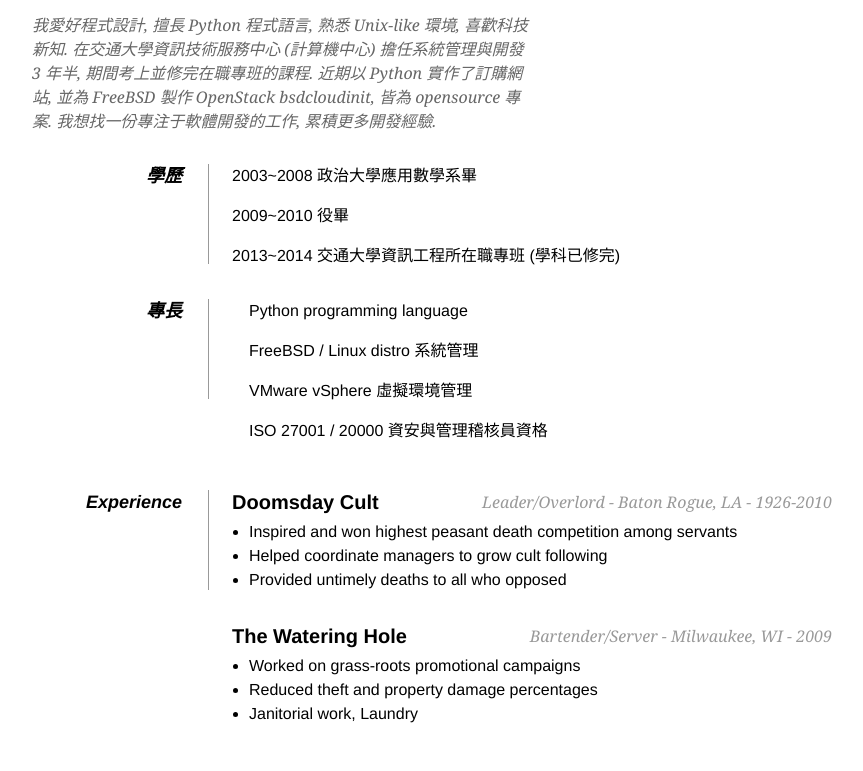
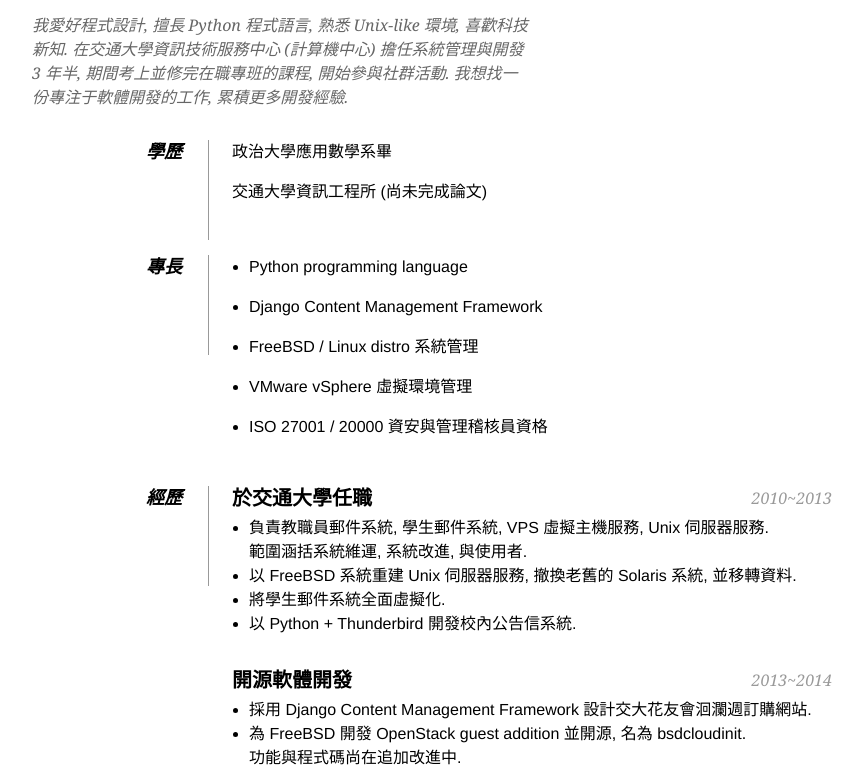
Before and after one commit to apua/resume, a plain HTML site: page index.html in a window 1280 px wide. Shown: the part 148-919 px from the top of the page, without its empty margins (208-1071 px from the left). Drawn offline with Linux system fonts and the light colour scheme.

Commit message:
Updated "經歷"

```diff
--- a/index.html
+++ b/index.html
@@ -50,8 +50,7 @@
         <div id="objective">
             <p>
 我愛好程式設計, 擅長 Python 程式語言, 熟悉 Unix-like 環境, 喜歡科技新知.
-在交通大學資訊技術服務中心 (計算機中心) 擔任系統管理與開發 3 年半, 期間考上並修完在職專班的課程.
-近期以 Python 實作了訂購網站, 並為 FreeBSD 製作 OpenStack bsdcloudinit, 皆為 opensource 專案.
+在交通大學資訊技術服務中心 (計算機中心) 擔任系統管理與開發 3 年半, 期間考上並修完在職專班的課程, 開始參與社群活動.
 我想找一份專注于軟體開發的工作, 累積更多開發經驗.
             </p>
         </div>
@@ -63,9 +62,8 @@
 
             <dt>學歷</dt>
             <dd>
-                <p>2003~2008 政治大學應用數學系畢</p>
-                <p>2009~2010 役畢</p>
-                <p>2013~2014 交通大學資訊工程所在職專班 (學科已修完)</p>
+                <p>政治大學應用數學系畢</p>
+                <p>交通大學資訊工程所 (尚未完成論文)</p>
             </dd>
 
             <dd class="clear"></dd>
@@ -73,30 +71,37 @@
             <dt>專長</dt>
             <dd>
             <ul>
-                <p>Python programming language</p>
-                <p>FreeBSD / Linux distro 系統管理</p>
-                <p>VMware vSphere 虛擬環境管理</p>
-                <p>ISO 27001 / 20000 資安與管理稽核員資格</p>
+                <li><p>Python programming language</p></li>
+                <li><p>Django Content Management Framework</p></li>
+                <li><p>FreeBSD / Linux distro 系統管理</p></li>
+                <li><p>VMware vSphere 虛擬環境管理</p></li>
+                <li><p>ISO 27001 / 20000 資安與管理稽核員資格</p></li>
             </ul>
             </dd>
 
             <dd class="clear"></dd>
 
-            <dt>Experience</dt>
+            <dt>經歷</dt>
             <dd>
-                <h2>Doomsday Cult <span>Leader/Overlord - Baton Rogue, LA - 1926-2010</span></h2>
-                <ul>
-                    <li>Inspired and won highest peasant death competition among servants</li>
-                    <li>Helped coordinate managers to grow cult following</li>
-                    <li>Provided untimely deaths to all who opposed</li>
-                </ul>
-
-                <h2>The Watering Hole <span>Bartender/Server - Milwaukee, WI - 2009</span></h2>
-                <ul>
-                    <li>Worked on grass-roots promotional campaigns</li>
-                    <li>Reduced theft and property damage percentages</li>
-                    <li>Janitorial work, Laundry</li>
-                </ul>
+<h2>於交通大學任職<span>2010~2013</span></h2>
+<ul>
+<li>負責教職員郵件系統, 學生郵件系統, VPS 虛擬主機服務, Unix 伺服器服務. <br />
+    範圍涵括系統維運, 系統改進, 與使用者. </li>
+<li>以 FreeBSD 系統重建 Unix 伺服器服務, 撤換老舊的 Solaris 系統, 並移轉資料.</li>
+<li>將學生郵件系統全面虛擬化. </li>
+<li>以 Python + Thunderbird 開發校內公告信系統. </li>
+</ul>
+<h2>開源軟體開發<span>2013~2014</span></h2>
+<ul>
+<li>採用 Django Content Management Framework 設計交大花友會洄瀾週訂購網站. </li>
+<li>為 FreeBSD 開發 OpenStack guest addition 並開源, 名為 bsdcloudinit. <br />
+    功能與程式碼尚在追加改進中. </li>
+</ul>
+<h2>社群活動<span>2009~2014</span></h2>
+<ul>
+<li>'09 年參與教育部 EzGo 作業系統開發計劃. </li>
+<li>'14 年參與 PyConAPAC 籌備. </li>
+</ul>
             </dd>
 
             <dd class="clear"></dd>
```
